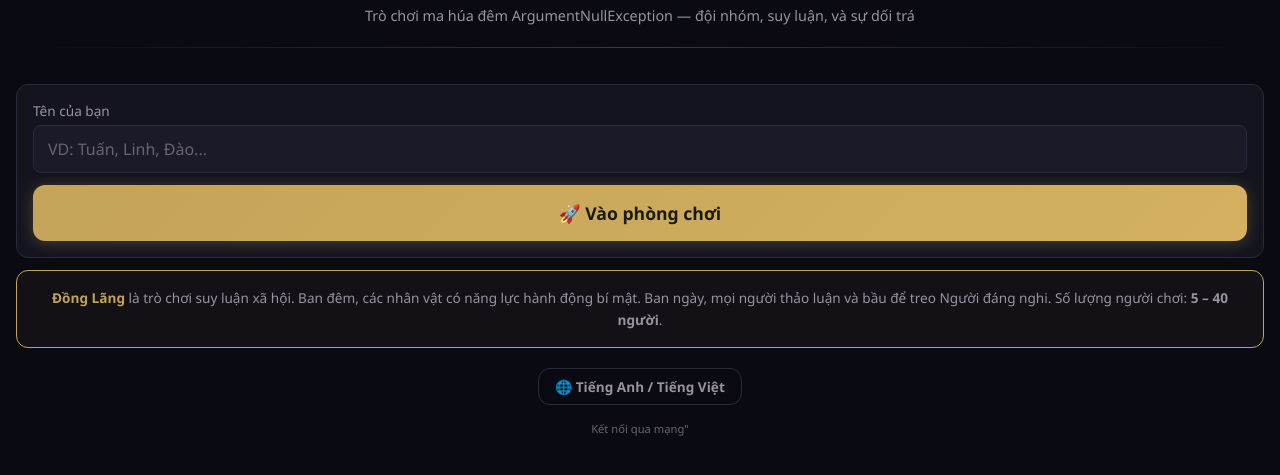
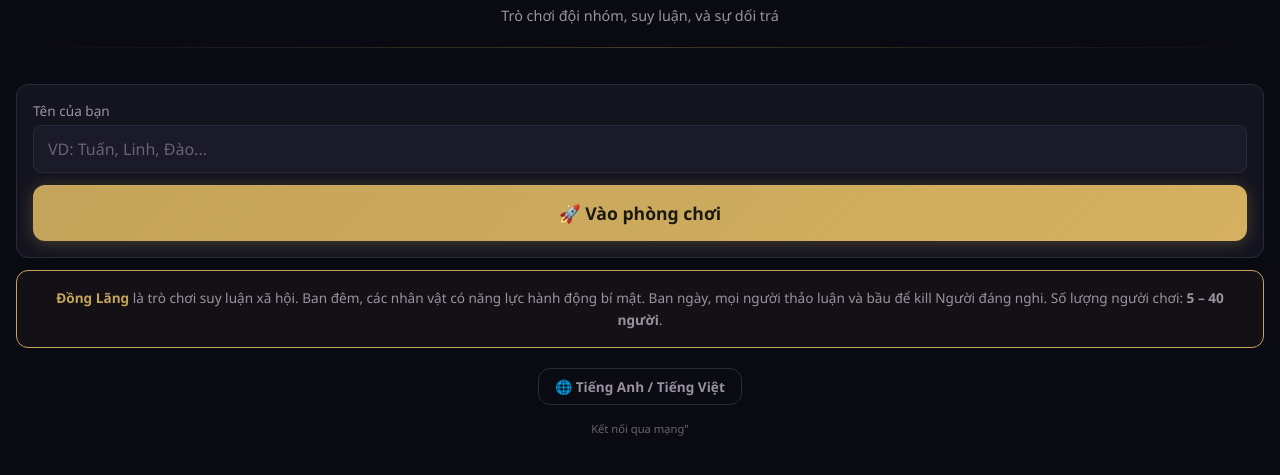
Before and after one commit to yellowshoesmickey-coder/dong-lang, a website: page public/index.html in a window 1280 px wide. Shown: the part 167-642 px from the top of the page. Drawn offline with nearby package versions, Linux system fonts and the light colour scheme.

Commit message:
Update index.html

```diff
--- a/public/index.html
+++ b/public/index.html
@@ -782,7 +782,7 @@ body.no-scroll { overflow: hidden; }
   <div style="text-align:center; padding: 30px 0 20px;">
     <div style="font-size:3rem; margin-bottom:8px; animation: float 4s ease-in-out infinite;">🌙</div>
     <h1>ĐỒNG LÃNG</h1>
-    <p class="subtitle">Trò chơi ma húa đêm ArgumentNullException — đội nhóm, suy luận, và sự dối trá</p>
+    <p class="subtitle">Trò chơi đội nhóm, suy luận, và sự dối trá</p>
     <div class="whiskey-line"></div>
   </div>
 
@@ -800,7 +800,7 @@ body.no-scroll { overflow: hidden; }
     <p style="color:var(--text-secondary); font-size:0.85rem; text-align:center; line-height:1.6;">
       <strong style="color:var(--accent);">Đồng Lãng</strong> là trò chơi suy luận xã hội.
       Ban đêm, các nhân vật có năng lực hành động bí mật.
-      Ban ngày, mọi người thảo luận và bầu để treo Người đáng nghi.
+      Ban ngày, mọi người thảo luận và bầu để kill Người đáng nghi.
       Số lượng người chơi: <strong>5 – 40 người</strong>.
     </p>
   </div>
```
